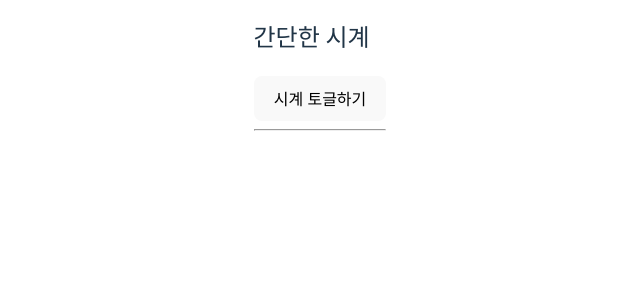
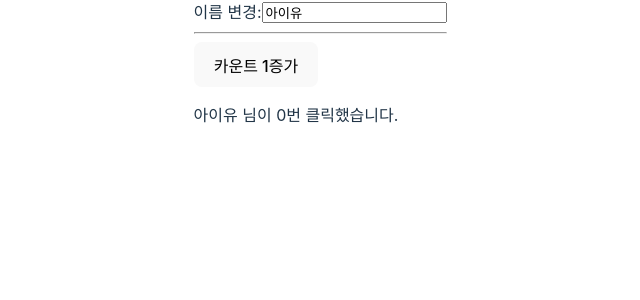
Before and after one commit to jeoniltae/react-ts-quickstart, a React (Vite) app in the folder hook-test-app/: page / in a window 1280 px wide. Shown: the top 300 px of the page, without its empty margins (320-960 px from the left). Built offline with nearby package versions, Linux system fonts and the light colour scheme.

Commit message:
6장: useEffect훅 작성2

```diff
--- /dev/null
+++ b/hook-test-app/src/App03.tsx
@@ -0,0 +1,33 @@
+import React, { ChangeEvent, useEffect, useState } from "react";
+
+// 컴포넌트가 마운트 및 업데이트될 때
+const App02 = () => {
+  const [count, setCount] = useState<number>(0);
+  const [name, setName] = useState<string>("아이유");
+
+  useEffect(() => {
+    console.log(`이름 : ${name}`);
+  }, [name]);
+
+  useEffect(() => {
+    console.log(`카운트 : ${count}`);
+  }, [count]);
+
+  return (
+    <div>
+      이름 변경:
+      <input
+        type="text"
+        value={name}
+        onChange={(e: ChangeEvent<HTMLInputElement>) => setName(e.target.value)}
+      />
+      <hr />
+      <button onClick={() => setCount(count + 1)}>카운트 1증가</button>
+      <p>
+        {name} 님이 {count}번 클릭했습니다.
+      </p>
+    </div>
+  );
+};
+
+export default App02;
--- a/hook-test-app/src/main.tsx
+++ b/hook-test-app/src/main.tsx
@@ -2,7 +2,8 @@ import React from "react";
 import ReactDOM from "react-dom/client";
 // import App from "./App01.tsx";
 // import App from "./App02.tsx";
-import App from "./App2.tsx";
+// import App from "./App2.tsx";
+import App from "./App03.tsx";
 import "./index.css";
 
 ReactDOM.createRoot(document.getElementById("root")!).render(
```
